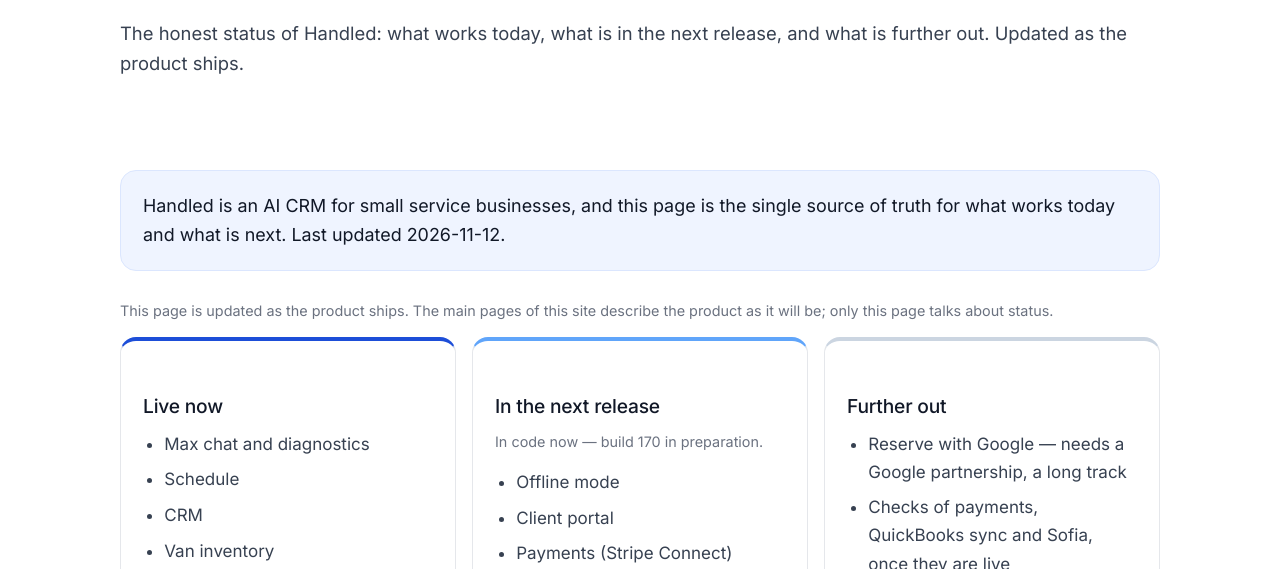
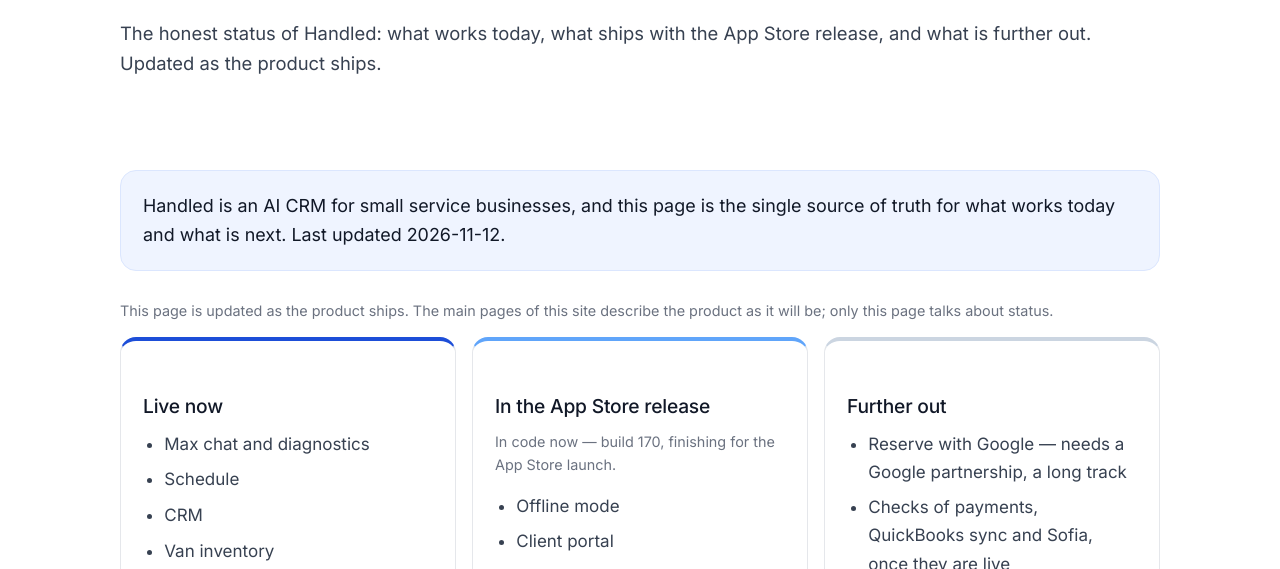
Before and after one commit to premierappliancerepairinc-cloud/handled-website, a plain HTML site: page roadmap/index.html in a window 1280 px wide. Shown: the part 222-791 px from the top of the page. Drawn offline with Linux system fonts and the light colour scheme.

Commit message:
Sofia no-soon fix: remove 'coming in the next release' framing for Sofia on Max agent + voice-control pages; Roadmap middle column becomes 'In the App Store release' (everything finished before App Store launch, per owner)

```diff
--- a/roadmap/index.html
+++ b/roadmap/index.html
@@ -4,7 +4,7 @@
 <meta charset="utf-8">
 <meta name="viewport" content="width=device-width, initial-scale=1">
 <title>Handled Roadmap — What Is Live and What Is Next</title>
-<meta name="description" content="The honest status of Handled: what works today, what is in the next release, and what is further out. Updated as the product ships.">
+<meta name="description" content="The honest status of Handled: what works today, what ships with the App Store release, and what is further out. Updated as the product ships.">
 <link rel="canonical" href="https://handledcrm.com/roadmap/">
 <link rel="preconnect" href="https://fonts.googleapis.com">
 <link rel="preconnect" href="https://fonts.gstatic.com" crossorigin>
@@ -28,7 +28,7 @@
   </div>
 </header>
 <main id="main">
-<section class="hero"><div class="wrap"><p class="eyebrow">Handled — AI CRM</p><h1>Handled Roadmap — what is live and what is next.</h1><p class="lead">The honest status of Handled: what works today, what is in the next release, and what is further out. Updated as the product ships.</p></div></section>
+<section class="hero"><div class="wrap"><p class="eyebrow">Handled — AI CRM</p><h1>Handled Roadmap — what is live and what is next.</h1><p class="lead">The honest status of Handled: what works today, what ships with the App Store release, and what is further out. Updated as the product ships.</p></div></section>
 <div class="wrap">
   <div class="liftable"><p>Handled is an AI CRM for small service businesses, and this page is the single source of truth for what works today and what is next. Last updated 2026-11-12.</p></div>
   <p class="small">This page is updated as the product ships. The main pages of this site describe the product as it will be; only this page talks about status.</p>
@@ -48,8 +48,8 @@
       <p class="small">iOS, TestFlight, build 169. Max works from 386 diagnostic cards built from real service manuals, with 104 tools. Live server: handled-32.</p>
     </div>
     <div class="status-col next">
-      <h3>In the next release</h3>
-      <p class="small">In code now — build 170 in preparation.</p>
+      <h3>In the App Store release</h3>
+      <p class="small">In code now — build 170, finishing for the App Store launch.</p>
       <ul>
         <li>Offline mode</li>
         <li>Client portal</li>
@@ -73,7 +73,7 @@
   </div>
   <figure class="photo"><img src="/images/tools-tool-belt-01.jpg" alt="A leather tool belt with a hammer and tools" width="1600" height="2400" loading="lazy"><figcaption>The work is done in stages — and this page says which stage each part is in.</figcaption></figure>
   <h2>How to read this page</h2>
-  <p>"Live now" means it works today. "In the next release" means it is in code and in preparation. "Further out" means it is planned and the work is ahead — Reserve with Google, for example, needs a Google partnership, which is a long track, not a switch to flip.</p>
+  <p>"Live now" means it works today. "In the App Store release" means it ships with the app when it launches in the App Store. "Further out" means it is planned and the work is ahead — Reserve with Google, for example, needs a Google partnership, which is a long track, not a switch to flip.</p>
   <p>When something moves from one column to the next, this page moves with it.</p>
   <p>Explore the product: <a href="/features/voice-control/">Voice control</a> · <a href="/features/max-agent/">Max agent</a> · <a href="/features/inventory/">Inventory</a> · <a href="/features/parts/">Parts</a> · <a href="/features/diagnostics/">Diagnostics</a> · <a href="/features/client-card/">Client card</a> · <a href="/features/payments-booking/">Payments, booking &amp; portal</a> · <a href="/pricing/">Pricing</a></p>
   <div class="pilot-strip">
```
Also changed, not shown: features/max-agent/index.html (+2 -2 lines), features/voice-control/index.html (+2 -2 lines).
